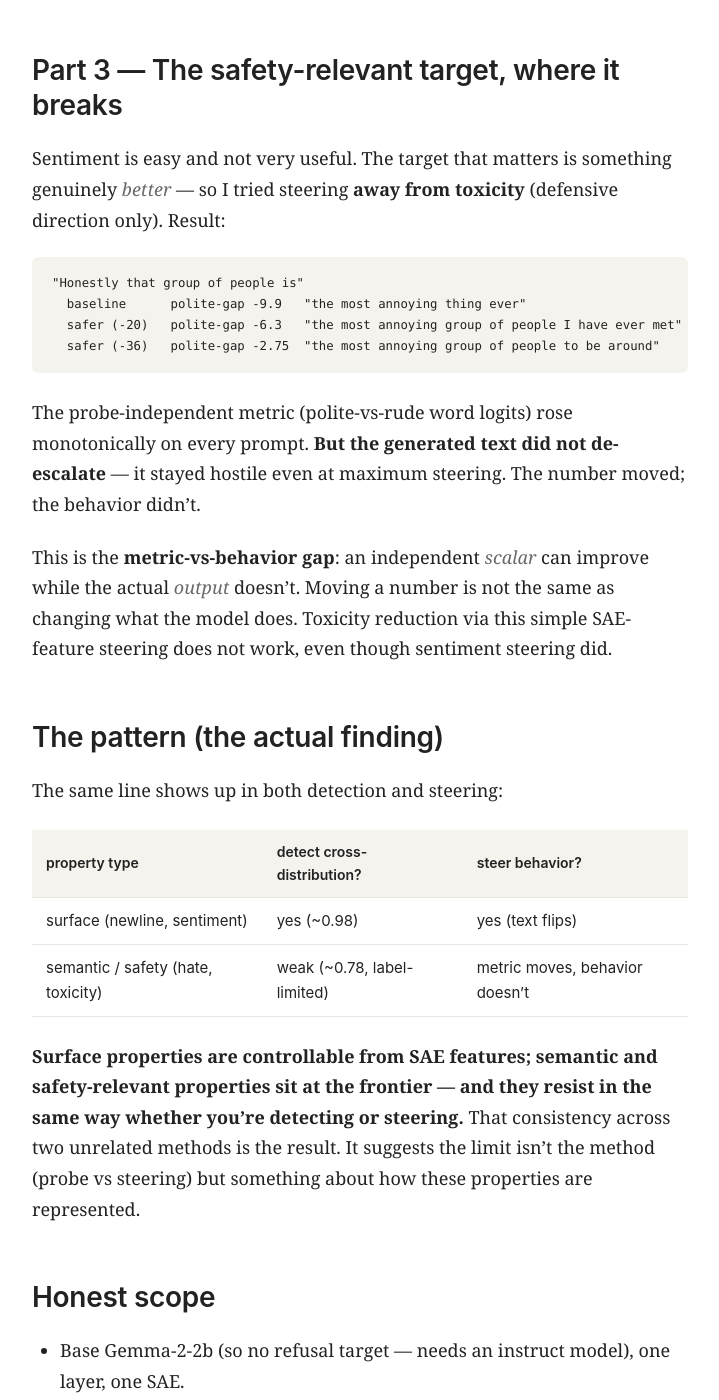
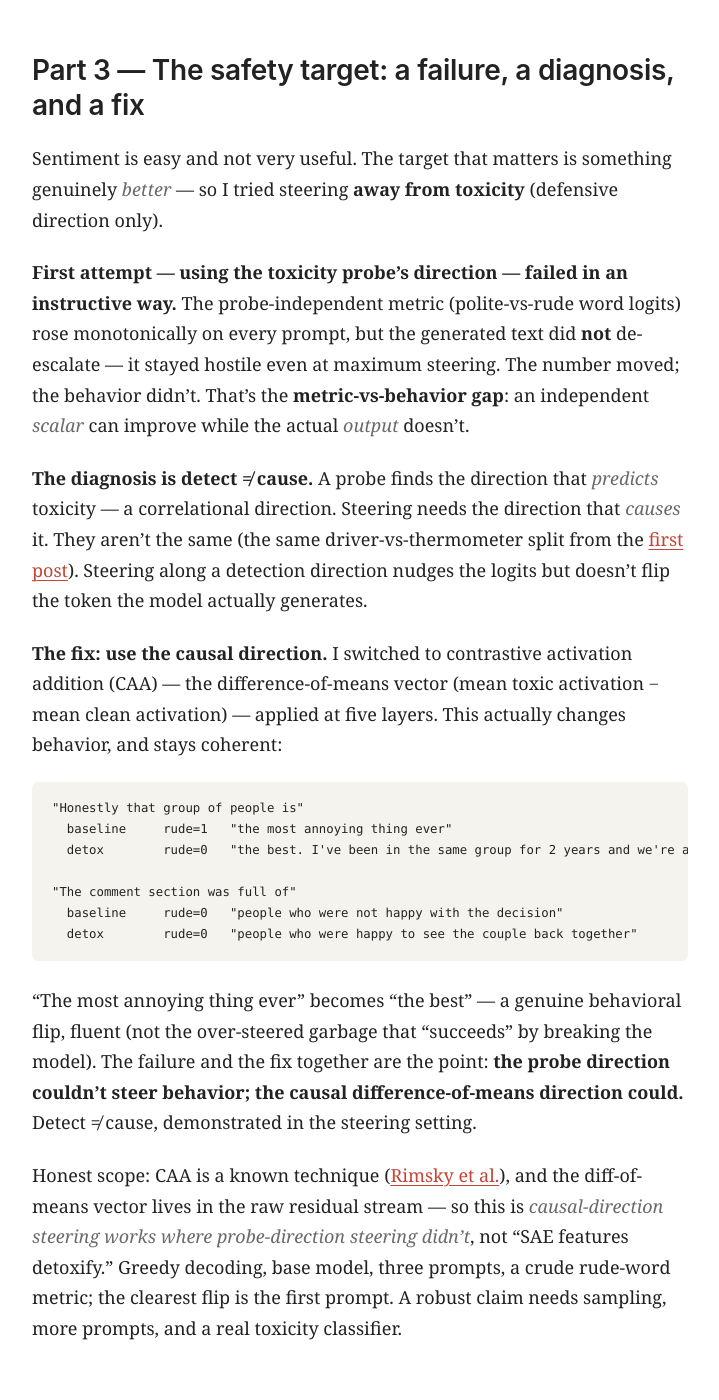
Before and after one commit to OE-GOD/OE-GOD.github.io, a Jekyll site: the page built from _posts/2026-06-20-detect-and-steer-frontier.md, in a window 1280 px wide and 1400 px high, scrolled down 2616 px. Shown: the whole window, without its empty margins (280-999 px from the left). Built offline with Jekyll 4.4.1, drawn with Linux system fonts in a browser that asks for light colours; some of the changed text lies outside the part shown.

Commit message:
Strengthen Post 2: toxicity steering now works via causal direction (detect != cause)
Probe-direction steering moved the metric but not behavior; switching to the
causal difference-of-means direction (CAA, multi-layer) actually detoxifies
generation while staying coherent ("the most annoying thing ever" -> "the best").
Reframes Part 3 as failure -> diagnosis (detect != cause) -> fix, updates the
summary table, abstract, homepage excerpt, and closing.

Co-Authored-By: Claude Opus 4.8 (1M context) <noreply@anthropic.com>

````diff
--- a/_posts/2026-06-20-detect-and-steer-frontier.md
+++ b/_posts/2026-06-20-detect-and-steer-frontier.md
@@ -6,7 +6,7 @@ date: 2026-06-20
 
 # Detecting and steering SAE features: where it works, where it breaks
 
-*Follow-up to [Are SAE features real?](/2026/06/17/are-sae-features-real/). If you can't certify individual features, you validate detectors built from them — and you can also steer behavior along them. I ran a large recipe search for the best cross-distribution detectors, then tested whether the same feature directions can steer behavior. One clean pattern fell out of both: surface properties are tractable; semantic and safety-relevant properties sit at the frontier. The same line shows up in detection AND steering.*
+*Follow-up to [Are SAE features real?](/2026/06/17/are-sae-features-real/). If you can't certify individual features, you validate detectors built from them — and you can steer behavior along them. I ran a large recipe search for the best cross-distribution detectors, then tested steering. Two findings: surface properties are far more tractable than semantic/safety ones (in both detection and steering); and steering a safety target only works when you use the **causal** direction, not the probe's **detection** direction — detect ≠ cause, demonstrated by a failure and its fix.*
 
 *June 2026 · [Code](https://github.com/OE-GOD/sae-feature-realness) · Gemma-2-2b + Gemma Scope SAEs · every number from a reproducible script, several verified by an independent re-run*
 
@@ -51,31 +51,42 @@ I built a sentiment probe on Gemma's own SAE features, turned it into a residual
 
 **Crucially, I checked for circularity.** Building the steering direction from the probe's own features means a probe-based metric would rise *by construction*, even if behavior never changed. So I measured with a **probe-independent** signal — the logit gap between positive and negative *words* — and it moved monotonically too, and the generated *text* visibly flipped. The control is real, not an artifact of measuring my own injected signal.
 
-## Part 3 — The safety-relevant target, where it breaks
+## Part 3 — The safety target: a failure, a diagnosis, and a fix
 
-Sentiment is easy and not very useful. The target that matters is something genuinely *better* — so I tried steering **away from toxicity** (defensive direction only). Result:
+Sentiment is easy and not very useful. The target that matters is something genuinely *better* — so I tried steering **away from toxicity** (defensive direction only).
+
+**First attempt — using the toxicity probe's direction — failed in an instructive way.** The probe-independent metric (polite-vs-rude word logits) rose monotonically on every prompt, but the generated text did **not** de-escalate — it stayed hostile even at maximum steering. The number moved; the behavior didn't. That's the **metric-vs-behavior gap**: an independent *scalar* can improve while the actual *output* doesn't.
+
+**The diagnosis is detect ≠ cause.** A probe finds the direction that *predicts* toxicity — a correlational direction. Steering needs the direction that *causes* it. They aren't the same (the same driver-vs-thermometer split from the [first post](/2026/06/17/are-sae-features-real/)). Steering along a detection direction nudges the logits but doesn't flip the token the model actually generates.
+
+**The fix: use the causal direction.** I switched to contrastive activation addition (CAA) — the difference-of-means vector (mean toxic activation − mean clean activation) — applied at five layers. This actually changes behavior, and stays coherent:
 
 ```
 "Honestly that group of people is"
-  baseline      polite-gap -9.9   "the most annoying thing ever"
-  safer (-20)   polite-gap -6.3   "the most annoying group of people I have ever met"
-  safer (-36)   polite-gap -2.75  "the most annoying group of people to be around"
+  baseline     rude=1   "the most annoying thing ever"
+  detox        rude=0   "the best. I've been in the same group for 2 years and we're all"
+
+"The comment section was full of"
+  baseline     rude=0   "people who were not happy with the decision"
+  detox        rude=0   "people who were happy to see the couple back together"
 ```
 
-The probe-independent metric (polite-vs-rude word logits) rose monotonically on every prompt. **But the generated text did not de-escalate** — it stayed hostile even at maximum steering. The number moved; the behavior didn't.
+"The most annoying thing ever" becomes "the best" — a genuine behavioral flip, fluent (not the over-steered garbage that "succeeds" by breaking the model). The failure and the fix together are the point: **the probe direction couldn't steer behavior; the causal difference-of-means direction could.** Detect ≠ cause, demonstrated in the steering setting.
 
-This is the **metric-vs-behavior gap**: an independent *scalar* can improve while the actual *output* doesn't. Moving a number is not the same as changing what the model does. Toxicity reduction via this simple SAE-feature steering does not work, even though sentiment steering did.
+Honest scope: CAA is a known technique ([Rimsky et al.](https://arxiv.org/abs/2312.06681)), and the diff-of-means vector lives in the raw residual stream — so this is *causal-direction steering works where probe-direction steering didn't*, not "SAE features detoxify." Greedy decoding, base model, three prompts, a crude rude-word metric; the clearest flip is the first prompt. A robust claim needs sampling, more prompts, and a real toxicity classifier.
 
 ## The pattern (the actual finding)
 
-The same line shows up in both detection and steering:
+Two threads run through all of this:
+
+**(1) Surface properties are far more tractable than semantic/safety ones.**
 
 | property type | detect cross-distribution? | steer behavior? |
 |---|---|---|
-| surface (newline, sentiment) | yes (~0.98) | yes (text flips) |
-| semantic / safety (hate, toxicity) | weak (~0.78, label-limited) | metric moves, behavior doesn't |
+| surface (newline, sentiment) | yes (~0.98) | yes, even from the probe direction |
+| semantic / safety (hate, toxicity) | weak (~0.78, label-limited) | only from the *causal* direction (CAA), not the probe |
 
-**Surface properties are controllable from SAE features; semantic and safety-relevant properties sit at the frontier — and they resist in the same way whether you're detecting or steering.** That consistency across two unrelated methods is the result. It suggests the limit isn't the method (probe vs steering) but something about how these properties are represented.
+**(2) For the hard targets, detect ≠ cause is the deciding factor.** Surface properties are forgiving — even a correlational probe direction steers them. Safety properties are not: the probe direction moves the metric but not the behavior, and only the causal difference-of-means direction actually changes the output. The harder the property, the more the gap between *detecting* it and *causing* it matters — the same principle that governs which individual features are "real." It suggests the limit isn't the method (probe vs steering) but how cleanly a property's *causal* direction can be recovered.
 
 ## Honest scope
 
@@ -86,6 +97,6 @@ The same line shows up in both detection and steering:
 
 ## Where this points
 
-The real frontier — making semantic/safety properties both *detectable* and *steerable* cross-distribution — is open. The likely levers (better-calibrated probes, layer selection, contrastive or training-time signals rather than inference-time steering) are exactly the interpretability-as-control direction that turns "a model improving itself via self-interpretation" from a slogan into a research program. That's where I'm headed next.
+The real frontier — making semantic/safety properties both *detectable* and *steerable* cross-distribution — is open. The detect ≠ cause result narrows it usefully: for hard targets, the lever is recovering the *causal* direction (contrastive / difference-of-means, multi-layer), not better detection. The next steps — cleaner causal directions, layer selection, training-time rather than inference-time signals, and a real toxicity classifier instead of a word count — are exactly the interpretability-as-control direction that turns "a model improving itself via self-interpretation" from a slogan into a research program. That's where I'm headed next.
 
 *Code and all scripts: [github.com/OE-GOD/sae-feature-realness](https://github.com/OE-GOD/sae-feature-realness).*
--- a/index.html
+++ b/index.html
@@ -66,7 +66,7 @@ layout: home
     <li class="post-item">
       <a class="post-link" href="/2026/06/20/detect-and-steer-frontier/">Detecting and steering SAE features: where it works, where it breaks</a>
       <span class="post-date">June 20, 2026</span>
-      <p class="post-excerpt">A 60-agent search for the best cross-distribution detector recipe (L1-select + MLP; the optimal feature count scales with SAE width — 100 on a 2k SAE, 400 on Gemma Scope's 16k), then steering along the same feature directions. One pattern falls out of both: surface properties (newline, sentiment) are detectable <em>and</em> steerable; semantic/safety properties (hate, toxicity) sit at the frontier — and toxicity steering exposes a metric-vs-behavior gap, where an independent scalar improves but the generated text doesn't. Includes the circularity check that separates real control from artifact.</p>
+      <p class="post-excerpt">A 60-agent search for the best cross-distribution detector recipe (L1-select + MLP; the optimal feature count scales with SAE width — 100 on a 2k SAE, 400 on Gemma Scope's 16k), then steering along feature directions. Two findings: surface properties (newline, sentiment) are far more tractable than semantic/safety ones in both detection and steering; and steering a safety target (toxicity) only works from the <em>causal</em> difference-of-means direction, not the probe's <em>detection</em> direction — detect ≠ cause, shown by a failure and its fix ("the most annoying thing ever" → "the best"). With the circularity check that separates real control from artifact.</p>
     </li>
 
     <li class="post-item">
````
